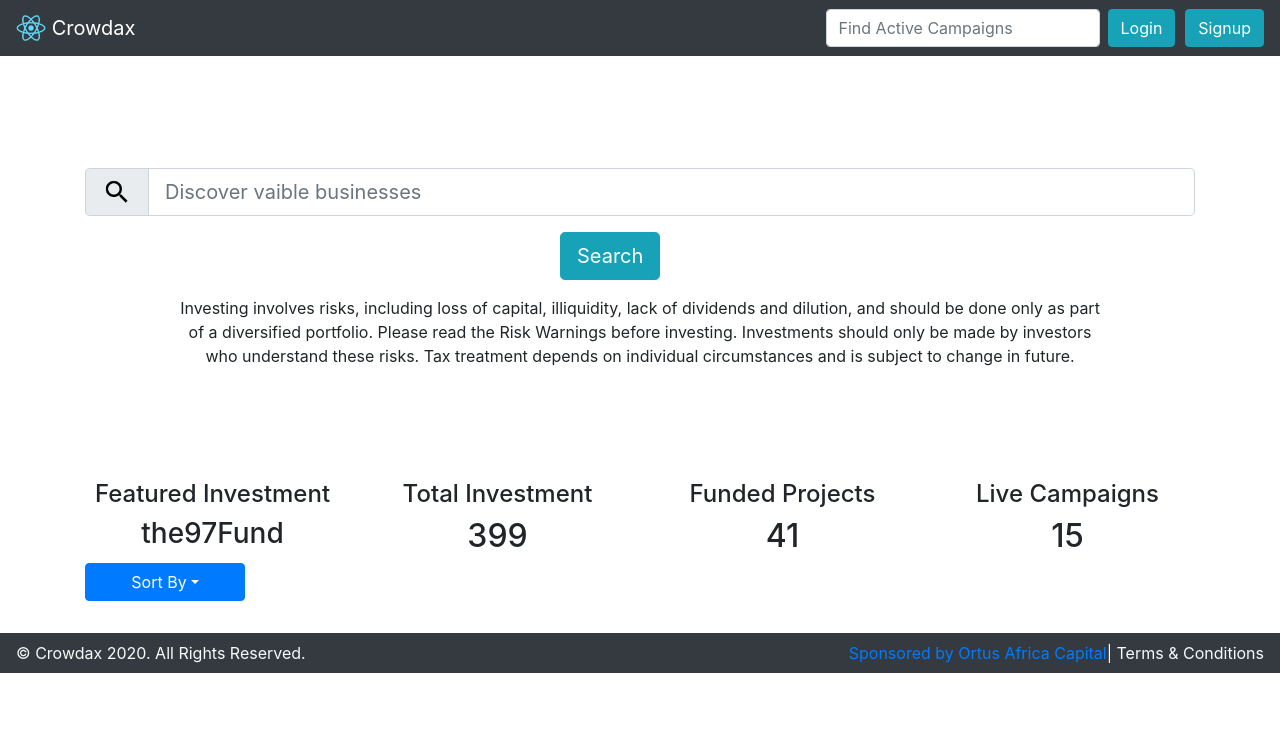
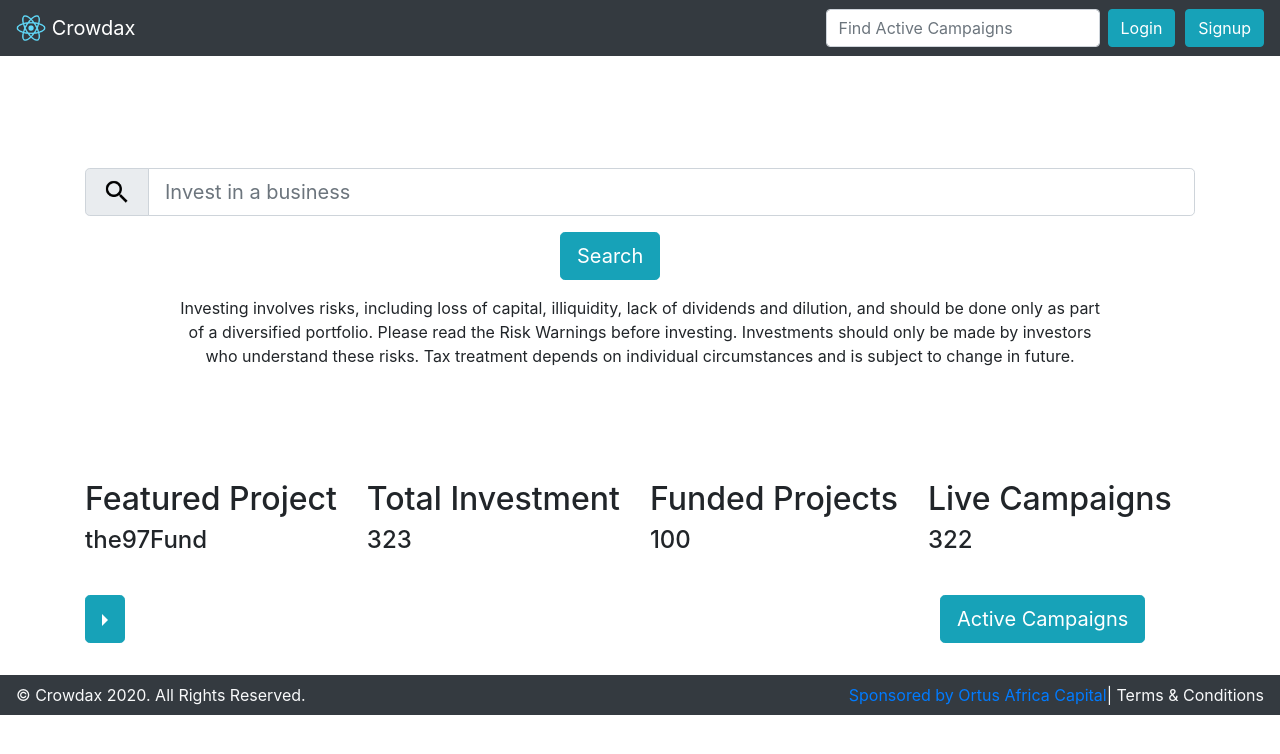
Before and after one commit to OrtusAfricaCapital/crowdax-frontend, a React (Create React App) app: page / in a window 1280 px wide. Shown: the top 754 px of the page. Built offline with nearby package versions, Linux system fonts and the light colour scheme.

Commit message:
Changed App.js from function to class

```diff
--- a/src/App.js
+++ b/src/App.js
@@ -1,4 +1,4 @@
-import logo from "./logo.svg";
+import React, { Component } from "react";
 import "./App.css";
 import MainNavbar from "./components/navbar/MainNavbar";
 import HomeHeader from "./components/home/HomeHeader";
@@ -7,7 +7,9 @@ import SignIn from "./components/signin/Signin";
 import SignUp from "./components/signup/Signup";
 import { BrowserRouter as Router, Route } from "react-router-dom";
 
-function App() {
+class App extends Component {
+  state = {};
+  render() {
     return (
       <Router>
         <div>
@@ -22,5 +24,6 @@ function App() {
       </Router>
     );
   }
+}
 
 export default App;
--- a/src/components/footer/Footer.jsx
+++ b/src/components/footer/Footer.jsx
@@ -1,7 +1,6 @@
 import React, { Component } from "react";
 
 import { Nav, Navbar } from "react-bootstrap";
-import { Link } from "react-router-dom";
 
 export class Footer extends Component {
   render() {
@@ -12,7 +11,11 @@ export class Footer extends Component {
           <Nav inline>© Crowdax 2020. All Rights Reserved. </Nav>
           <Nav className="ml-auto">
             {" "}
-            <a href="https://www.ortusafricacapital.com/" target="_blank">
+            <a
+              href="https://www.ortusafricacapital.com/"
+              target="_blank"
+              rel="noreferrer"
+            >
               Sponsored by Ortus Africa Capital
             </a>{" "}
             | Terms & Conditions
--- a/src/components/home/Headline.jsx
+++ b/src/components/home/Headline.jsx
@@ -1,16 +1,21 @@
 import React, { Component } from "react";
+import { Col } from "react-bootstrap";
 
 class Headline extends Component {
-  state = {
-    heading: this.props.heading,
-  };
   render() {
     return (
       <div>
-        <span>{this.state.heading}</span>
+        <Col style={headlineStyle}>
+          <h2>{this.props.headline.heading}</h2>
+          <h4>{this.props.headline.content}</h4>
+        </Col>
       </div>
     );
   }
 }
 
+const headlineStyle = {
+  alignText: "center",
+};
+
 export default Headline;
--- a/src/components/home/Headlines.jsx
+++ b/src/components/home/Headlines.jsx
@@ -1,25 +1,11 @@
 import React, { Component } from "react";
-import Headline from "./Headline";
+import Headline from "../home/Headline";
 
 class Headlines extends Component {
-  state = {
-    headlines: [
-      { id: 0, heading: "22" },
-      { id: 1, heading: "33" },
-    ],
-  };
   render() {
-    return (
-      <div>
-        {this.state.headlines.map((headline) => (
-          <Headline
-            key={headline.id}
-            value={headline.heading}
-            selected={true}
-          />
-        ))}
-      </div>
-    );
+    return this.props.headlines.map((headline) => (
+      <Headline key={headline.id} headline={headline} />
+    ));
   }
 }
 
--- a/src/components/home/HomeHeader.jsx
+++ b/src/components/home/HomeHeader.jsx
@@ -6,24 +6,22 @@ import {
   FormControl,
   InputGroup,
   Row,
-  Badge,
   ButtonGroup,
   DropdownButton,
   Dropdown,
-  Card,
-  CardGroup,
   Container,
 } from "react-bootstrap";
 import search_icon from "../../assests/search_icon.png";
-
+import sort_icon from "../../assests/sort_white.svg";
+import Headlines from "../home/Headlines";
 export class HomeHeader extends Component {
   state = {
-    // homeStats: [
-    //   { id: 1, heading: "Featured Project", content: "the97Fund" },
-    //   { id: 2, heading: "Total Investment", content: 323 },
-    //   { id: 3, heading: "Funded Projects", content: 100 },
-    //   { id: 4, heading: "Live Campaigns", content: 322 },
-    // ],
+    headlines: [
+      { id: 1, heading: "Featured Project", content: "the97Fund" },
+      { id: 2, heading: "Total Investment", content: 323 },
+      { id: 3, heading: "Funded Projects", content: 100 },
+      { id: 4, heading: "Live Campaigns", content: 322 },
+    ],
   };
   render() {
     return (
@@ -35,12 +33,17 @@ export class HomeHeader extends Component {
               <InputGroup size="lg">
                 <InputGroup.Prepend>
                   <InputGroup.Text>
-                    <img src={search_icon} width="30px" height="30px" />
+                    <img
+                      src={search_icon}
+                      width="30px"
+                      height="30px"
+                      alt="search"
+                    />
                   </InputGroup.Text>
                 </InputGroup.Prepend>
                 <FormControl
                   id="inlineFormInputGroup"
-                  placeholder="Discover vaible businesses"
+                  placeholder="Invest in a business"
                 />
               </InputGroup>
             </Form>
@@ -67,34 +70,26 @@ export class HomeHeader extends Component {
         </Row>
         <p className="p-5" />
         <Row>
-          <Col xs align="center">
-            <h4>Featured Investment</h4>
-            <h3>the97Fund</h3>
-          </Col>
-          <Col xs align="center">
-            <h4>Total Investment</h4>
-            <h2>399</h2>
-          </Col>
-          <Col xs align="center">
-            <h4>Funded Projects</h4>
-            <h2>41</h2>
-          </Col>
-          <Col xs align="center">
-            <h4>Live Campaigns</h4>
-            <h2>15</h2>
-          </Col>
+          <Headlines headlines={this.state.headlines} />
         </Row>
+        <p className="p-2" />
         <Row>
-          <Col>
+          <Col sm={9}>
             <DropdownButton
+              id="bg-vertical-dropdown-1"
               as={ButtonGroup}
-              title="Sort By"
-              id="bg-vertical-dropdown-1"
-              style={{ width: "10rem" }}
+              variant="info"
+              size="lg"
+              drop="right"
             >
               <Dropdown.Item eventKey="1">Dropdown link</Dropdown.Item>
               <Dropdown.Item eventKey="2">Dropdown link</Dropdown.Item>
             </DropdownButton>
+          </Col>
+          <Col sm={3}>
+            <Button Badge variant="info" size="lg">
+              Active Campaigns
+            </Button>
           </Col>
         </Row>
       </Container>
```
Also changed, not shown: src/components/signup/Signup.jsx (+1 -16 lines), 1 other file (tests, documents, lock files or other folders). Lines whose indentation alone changed are shown as unchanged.
